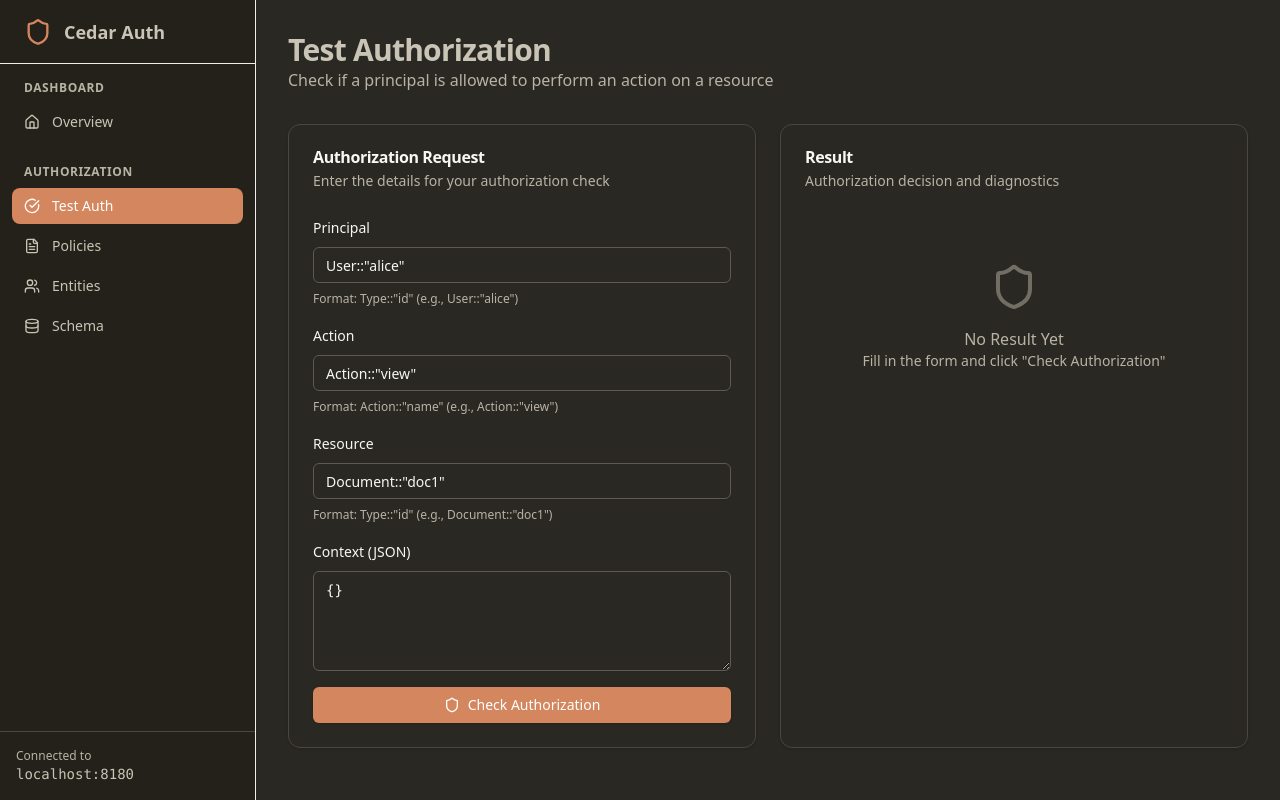
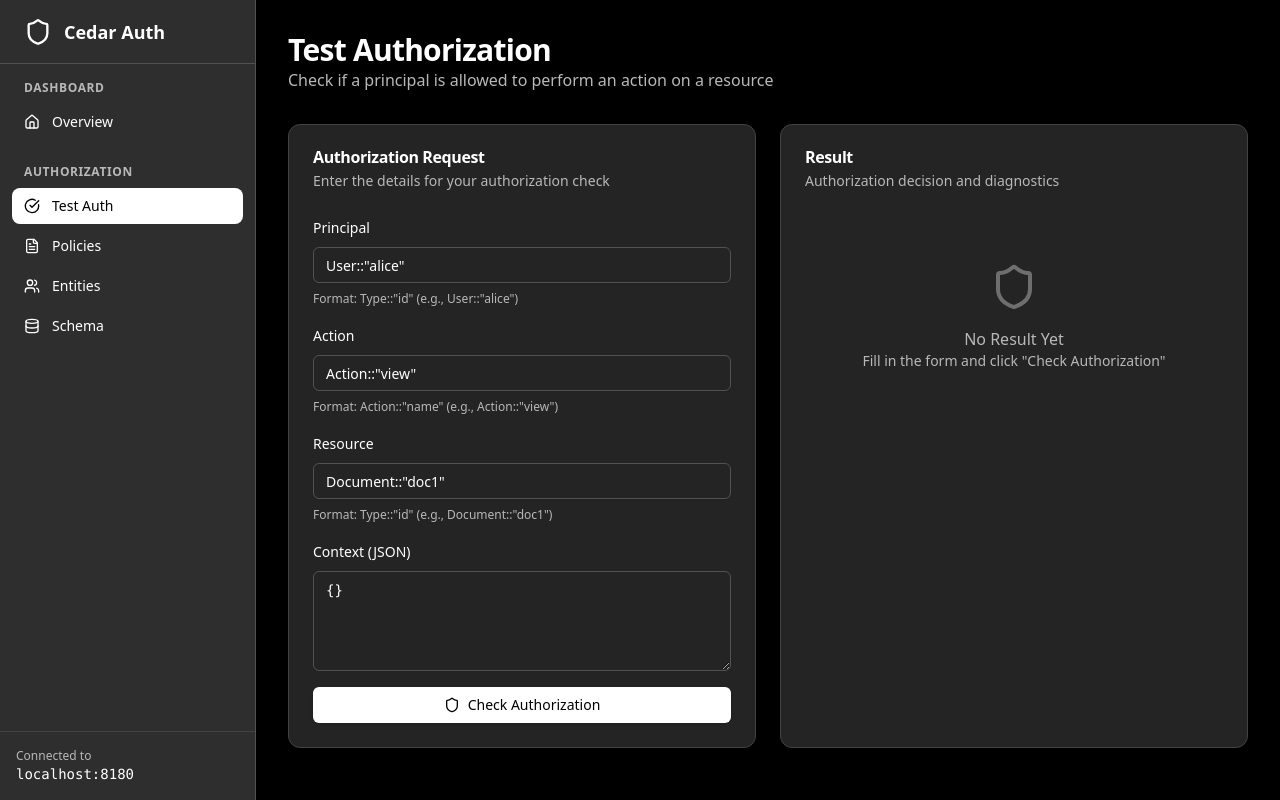
Before and after one commit to anubhavg-icpl/authz-ceder, a Next.js app: page /authorize in a window 1280 px wide. Built offline with nearby package versions, Linux system fonts and the light colour scheme.

Commit message:
feat: Update color palette to Vercel theme for both light and dark modes.

```diff
--- a/src/app/globals.css
+++ b/src/app/globals.css
@@ -2,66 +2,66 @@
 @tailwind components;
 @tailwind utilities;
 
-/* Claude Theme from tweakcn */
+/* Vercel Theme from tweakcn */
 :root {
-  --background: #f8f7f4;
-  --foreground: #3d3929;
-  --card: #f8f7f4;
-  --card-foreground: #1a1914;
-  --popover: #ffffff;
-  --popover-foreground: #2a2720;
-  --primary: #c4704a;
+  --background: #fcfcfc;
+  --foreground: #000000;
+  --card: #ffffff;
+  --card-foreground: #000000;
+  --popover: #fcfcfc;
+  --popover-foreground: #000000;
+  --primary: #000000;
   --primary-foreground: #ffffff;
-  --secondary: #e8e5dc;
-  --secondary-foreground: #5a5548;
-  --muted: #ebe8df;
-  --muted-foreground: #8a857a;
-  --accent: #e8e5dc;
-  --accent-foreground: #2a2720;
-  --destructive: #1a1914;
+  --secondary: #f0f0f0;
+  --secondary-foreground: #000000;
+  --muted: #f7f7f7;
+  --muted-foreground: #707070;
+  --accent: #f0f0f0;
+  --accent-foreground: #000000;
+  --destructive: #a1303b;
   --destructive-foreground: #ffffff;
-  --border: #dad6ca;
-  --input: #a8a295;
-  --ring: #c4704a;
-  --sidebar: #f2f0e8;
-  --sidebar-foreground: #48453c;
-  --sidebar-primary: #c4704a;
-  --sidebar-primary-foreground: #fdfcfa;
-  --sidebar-accent: #e8e5dc;
-  --sidebar-accent-foreground: #333333;
-  --sidebar-border: #eeeeee;
-  --sidebar-ring: #bbbbbb;
+  --border: #ebebeb;
+  --input: #f0f0f0;
+  --ring: #000000;
+  --sidebar: #fcfcfc;
+  --sidebar-foreground: #000000;
+  --sidebar-primary: #000000;
+  --sidebar-primary-foreground: #ffffff;
+  --sidebar-accent: #f0f0f0;
+  --sidebar-accent-foreground: #000000;
+  --sidebar-border: #f0f0f0;
+  --sidebar-ring: #000000;
   --radius: 0.5rem;
 }
 
 .dark {
-  --background: #2a2823;
-  --foreground: #c9c4b5;
-  --card: #2a2823;
-  --card-foreground: #f8f7f4;
-  --popover: #353330;
-  --popover-foreground: #e6e3da;
-  --primary: #d4865f;
-  --primary-foreground: #ffffff;
-  --secondary: #f8f7f4;
-  --secondary-foreground: #353330;
-  --muted: #1f1e1b;
-  --muted-foreground: #b8b3a5;
-  --accent: #1e1c19;
-  --accent-foreground: #f2f0e8;
-  --destructive: #dc4b4b;
-  --destructive-foreground: #ffffff;
-  --border: #4a4740;
-  --input: #5e5a52;
-  --ring: #d4865f;
-  --sidebar: #232119;
-  --sidebar-foreground: #c9c4b5;
-  --sidebar-primary: #333333;
-  --sidebar-primary-foreground: #fdfcfa;
-  --sidebar-accent: #161513;
-  --sidebar-accent-foreground: #c9c4b5;
-  --sidebar-border: #eeeeee;
-  --sidebar-ring: #bbbbbb;
+  --background: #000000;
+  --foreground: #ffffff;
+  --card: #242424;
+  --card-foreground: #ffffff;
+  --popover: #2e2e2e;
+  --popover-foreground: #ffffff;
+  --primary: #ffffff;
+  --primary-foreground: #000000;
+  --secondary: #404040;
+  --secondary-foreground: #ffffff;
+  --muted: #3b3b3b;
+  --muted-foreground: #b8b8b8;
+  --accent: #525252;
+  --accent-foreground: #ffffff;
+  --destructive: #b0333d;
+  --destructive-foreground: #000000;
+  --border: #424242;
+  --input: #525252;
+  --ring: #b8b8b8;
+  --sidebar: #2e2e2e;
+  --sidebar-foreground: #ffffff;
+  --sidebar-primary: #ffffff;
+  --sidebar-primary-foreground: #000000;
+  --sidebar-accent: #525252;
+  --sidebar-accent-foreground: #ffffff;
+  --sidebar-border: #525252;
+  --sidebar-ring: #b8b8b8;
 }
 
 @layer base {
```
